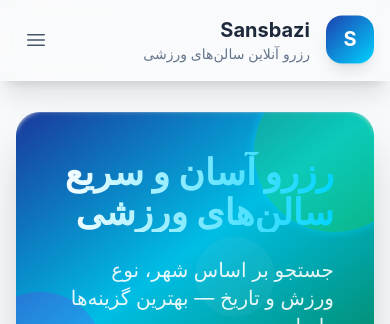
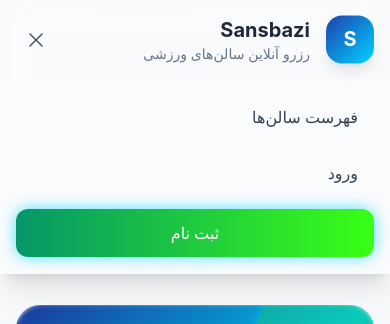
Before and after one commit to alifasihi/sansbazi-v2, a React (Vite) app: page / in a window 390 px wide. Both pictures are taken after a click on the button 36 px from the left and 40 px from the top of the page. Shown: the top 324 px of the page. Built offline with nearby package versions, Linux system fonts and the light colour scheme.

Commit message:
feat: enhance Header component with mobile menu functionality and animations

```diff
--- a/src/components/Header.jsx
+++ b/src/components/Header.jsx
@@ -1,11 +1,12 @@
-import React from 'react'
+import React, { useState } from 'react'
 import { Link, useNavigate } from 'react-router-dom'
-import { UserCircleIcon, Bars3Icon } from '@heroicons/react/24/solid'
+import { UserCircleIcon, Bars3Icon, XMarkIcon } from '@heroicons/react/24/solid'
 import { getCurrentUser, logout } from '../utils/auth'
 
 export default function Header(){
   const navigate = useNavigate()
   const user = getCurrentUser()
+  const [isMobileMenuOpen, setIsMobileMenuOpen] = useState(false)
 
   function onLogout(){
     logout()
@@ -16,7 +17,7 @@
   return (
     <header className="bg-glass backdrop-blur-md shadow-xl border-b border-glass sticky top-0 z-50 animate-slide-up">
       <div className="container mx-auto px-4 py-4 flex items-center justify-between">
-        <Link to="/" className="flex items-center gap-4 group">
+        <Link to="/" className="flex items-center gap-4 group" onClick={() => setIsMobileMenuOpen(false)}>
           <div className="w-12 h-12 rounded-2xl bg-gradient-to-br from-modernBlue to-neonBlue flex items-center justify-center text-white font-bold text-xl shadow-lg group-hover:shadow-xl transition-all duration-300 group-hover:scale-110 animate-float">
             S
           </div>
@@ -42,10 +43,70 @@
             </div>
           )}
         </nav>
-        <button className="md:hidden p-2 rounded-lg hover:bg-slate-100 transition-colors duration-200">
-          <Bars3Icon className="w-6 h-6 text-slate-600" />
+        <button
+          onClick={() => setIsMobileMenuOpen(!isMobileMenuOpen)}
+          className="md:hidden p-2 rounded-lg hover:bg-glassDark transition-all duration-200"
+        >
+          {isMobileMenuOpen ? (
+            <XMarkIcon className="w-6 h-6 text-slate-600" />
+          ) : (
+            <Bars3Icon className="w-6 h-6 text-slate-600" />
+          )}
         </button>
       </div>
+
+      {/* Mobile Menu */}
+      {isMobileMenuOpen && (
+        <div className="md:hidden bg-glass backdrop-blur-md border-t border-glass animate-slide-down">
+          <div className="container mx-auto px-4 py-4 space-y-4">
+            <Link
+              to="/list"
+              className="block text-slate-700 hover:text-neonBlue transition-colors duration-200 font-medium py-2 px-4 rounded-xl hover:bg-glassDark"
+              onClick={() => setIsMobileMenuOpen(false)}
+            >
+              فهرست سالن‌ها
+            </Link>
+            {user ? (
+              <>
+                <Link
+                  to="/profile"
+                  className="flex items-center gap-2 text-slate-700 hover:text-neonBlue transition-colors duration-200 font-medium py-2 px-4 rounded-xl hover:bg-glassDark"
+                  onClick={() => setIsMobileMenuOpen(false)}
+                >
+                  <UserCircleIcon className="w-5 h-5 text-slate-600" />
+                  <span>{user.name}</span>
+                </Link>
+                <button
+                  onClick={() => {
+                    onLogout()
+                    setIsMobileMenuOpen(false)
+                  }}
+                  className="block w-full text-left text-red-600 hover:text-neonPurple font-medium py-2 px-4 rounded-xl hover:bg-glassDark transition-all duration-200"
+                >
+                  خروج
+                </button>
+              </>
+            ) : (
+              <>
+                <Link
+                  to="/login"
+                  className="block text-slate-700 hover:text-neonBlue transition-colors duration-200 font-medium py-2 px-4 rounded-xl hover:bg-glassDark"
+                  onClick={() => setIsMobileMenuOpen(false)}
+                >
+                  ورود
+                </Link>
+                <Link
+                  to="/signup"
+                  className="block bg-gradient-to-r from-modernGreen to-neonGreen text-white py-3 px-4 rounded-xl hover:from-neonGreen hover:to-modernGreen transition-all duration-200 font-medium shadow-lg hover:shadow-xl text-center animate-glow"
+                  onClick={() => setIsMobileMenuOpen(false)}
+                >
+                  ثبت نام
+                </Link>
+              </>
+            )}
+          </div>
+        </div>
+      )}
     </header>
   )
 }
--- a/src/components/SearchBar.jsx
+++ b/src/components/SearchBar.jsx
@@ -64,7 +64,7 @@
           className="w-full"
           format="YYYY/MM/DD"
           calendarPosition="bottom-right"
-          inputClass="w-full pl-10 pr-4 py-3 border border-glass rounded-xl focus:outline-none focus:ring-2 focus:ring-neonBlue focus:border-transparent transition-all duration-200 bg-glass backdrop-blur-sm hover:bg-glassDark"
+          inputClass="w-full pl-10 pr-4 py-3 border border-glass rounded-xl focus:outline-none focus:ring-2 focus:ring-neonBlue focus:border-transparent transition-all duration-200 bg-glass backdrop-blur-sm hover:bg-glassDark z-10"
         />
       </div>
       <button className="bg-gradient-to-r from-modernBlue to-neonBlue text-white px-8 py-3 rounded-xl hover:from-neonBlue hover:to-modernBlue transition-all duration-200 font-medium shadow-lg hover:shadow-xl flex items-center justify-center gap-2 min-w-[120px] animate-glow">
--- a/tailwind.config.cjs
+++ b/tailwind.config.cjs
@@ -20,6 +20,7 @@
       animation: {
         "fade-in": "fadeIn 0.5s ease-in-out",
         "slide-up": "slideUp 0.3s ease-out",
+        "slide-down": "slideDown 0.3s ease-out",
         "bounce-in": "bounceIn 0.6s ease-out",
         float: "float 3s ease-in-out infinite",
         glow: "glow 2s ease-in-out infinite alternate",
@@ -32,6 +33,10 @@
         },
         slideUp: {
           "0%": { transform: "translateY(20px)", opacity: "0" },
+          "100%": { transform: "translateY(0)", opacity: "1" },
+        },
+        slideDown: {
+          "0%": { transform: "translateY(-20px)", opacity: "0" },
           "100%": { transform: "translateY(0)", opacity: "1" },
         },
         bounceIn: {
```
